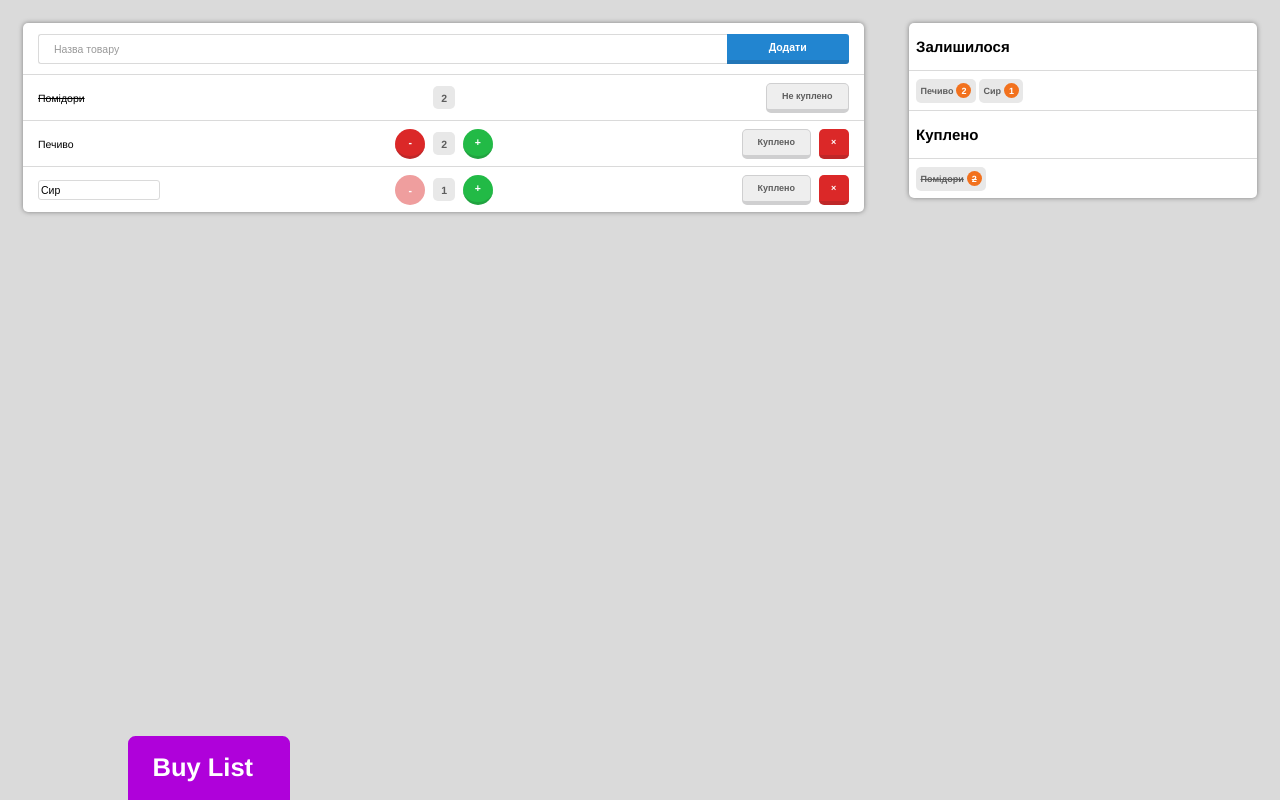
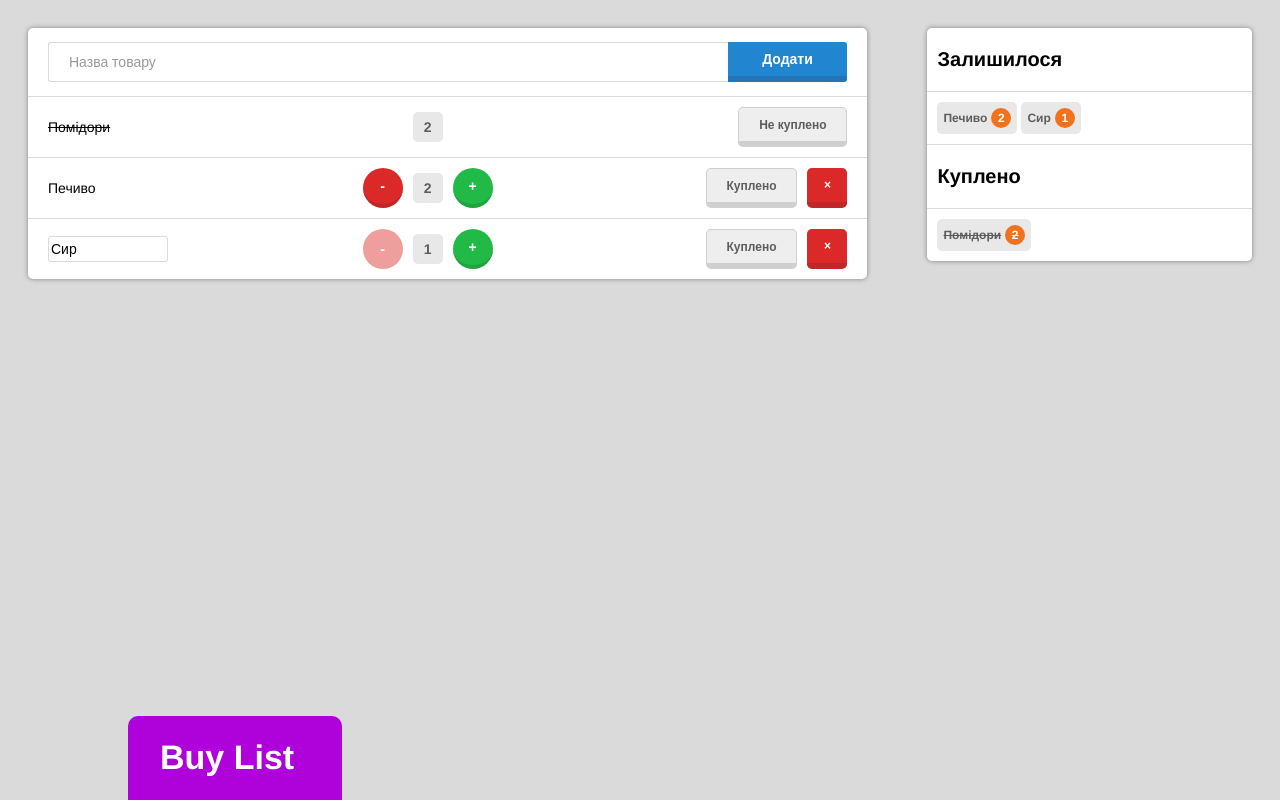
Before and after one commit to W1nLin4n/BasicsOfWebTech, a plain HTML site: page HW2/index.html in a window 1280 px wide. Drawn offline with Linux system fonts and the light colour scheme.

Commit message:
Second homework minor font size tweaks

```diff
--- a/HW2/main.css
+++ b/HW2/main.css
@@ -1,19 +1,7 @@
 html {
 	background-color: #dadada;
 	font-family: Helvetica, Arial, sans-serif;
-	font-size: 10px;
-}
-
-@media (min-width: 400px) and (min-height: 400px) {
-	html {
-		font-size: 15px;
-	}
-}
-
-@media (min-width: 900px) and (min-height: 900px) {
-	html {
-		font-size: 20px;
-	}
+	font-size: 2.5vmin;
 }
 
 .product-cart {
```
